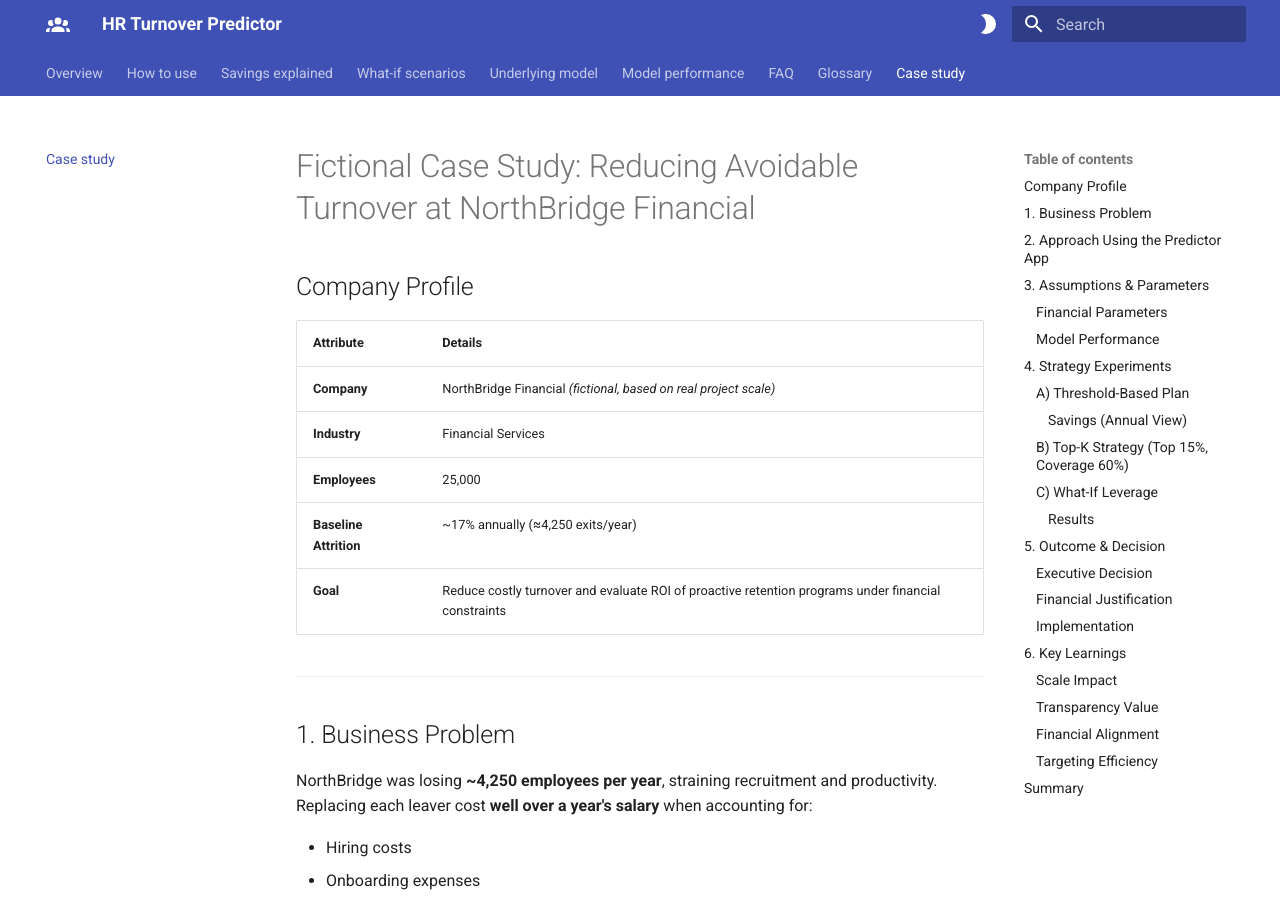
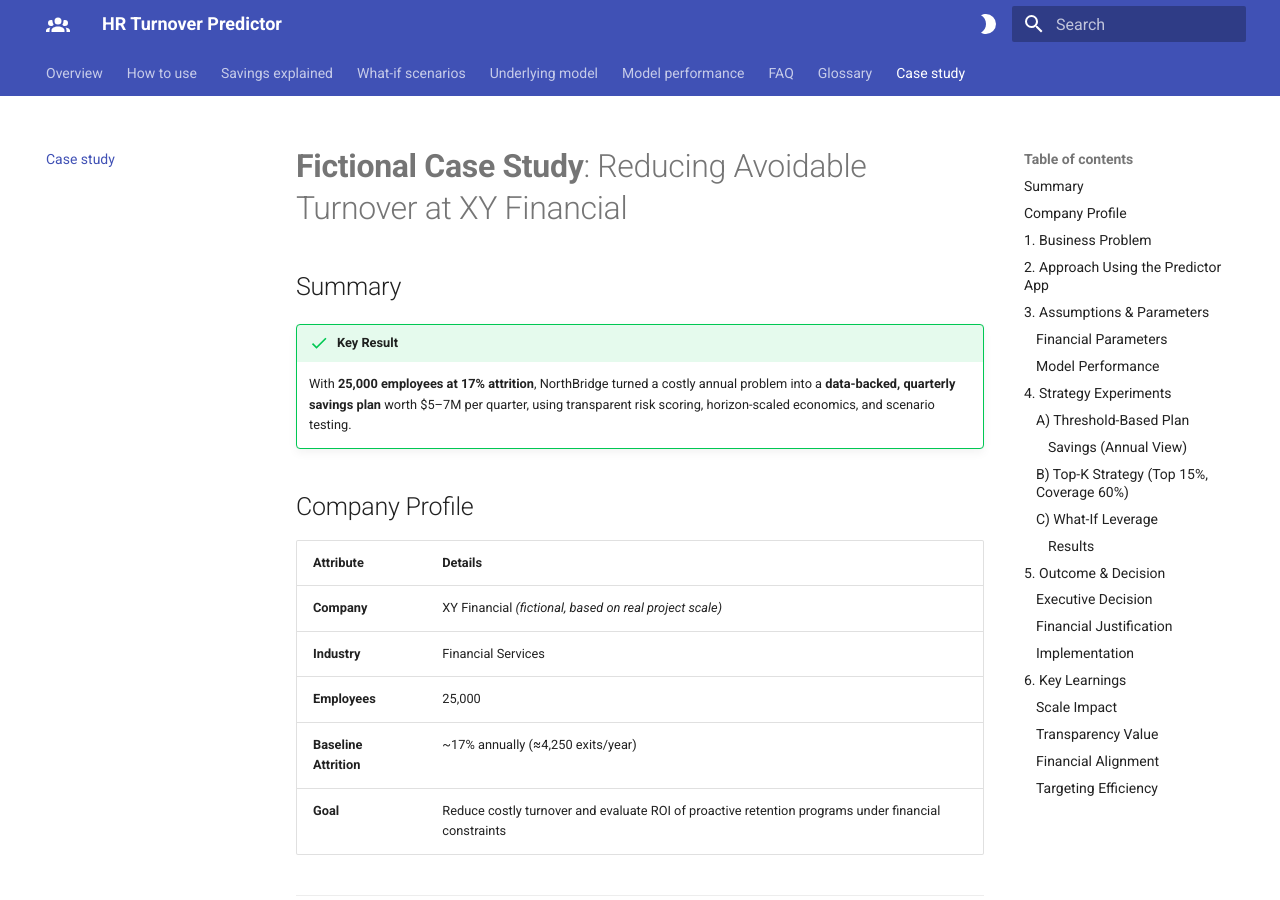
Before and after one commit to Stewart-Robertson/streamlit-hr-prediction, an MkDocs documentation site: the page built from docs/case_study.md, in a window 1280 px wide and 900 px high. Built offline with MkDocs 1.6.1 and Material for MkDocs 9.7.7, drawn with Linux system fonts in a browser that asks for light colours; some of the changed text lies outside the part shown.

Commit message:
Edited case study

```diff
--- a/docs/case_study.md
+++ b/docs/case_study.md
@@ -1,10 +1,15 @@
-# Fictional Case Study: Reducing Avoidable Turnover at NorthBridge Financial
+# **Fictional Case Study**: Reducing Avoidable Turnover at XY Financial
+
+## Summary
+
+!!! success "Key Result"
+    With **25,000 employees at 17% attrition**, NorthBridge turned a costly annual problem into a **data-backed, quarterly savings plan** worth $5–7M per quarter, using transparent risk scoring, horizon-scaled economics, and scenario testing.
 
 ## Company Profile
 
 | Attribute | Details |
 |-----------|---------|
-| **Company** | NorthBridge Financial *(fictional, based on real project scale)* |
+| **Company** | XY Financial *(fictional, based on real project scale)* |
 | **Industry** | Financial Services |
 | **Employees** | 25,000 |
 | **Baseline Attrition** | ~17% annually (≈4,250 exits/year) |
@@ -122,10 +127,3 @@ Applied improvements to treated cohort:
 
 ### Targeting Efficiency
 **Targeted interventions pay.** Top-K + Coverage gave tighter ROI than a blunt threshold.
-
----
-
-## Summary
-
-!!! success "Key Result"
-    With **25,000 employees at 17% attrition**, NorthBridge turned a costly annual problem into a **data-backed, quarterly savings plan** worth $5–7M per quarter, using transparent risk scoring, horizon-scaled economics, and scenario testing.
```
